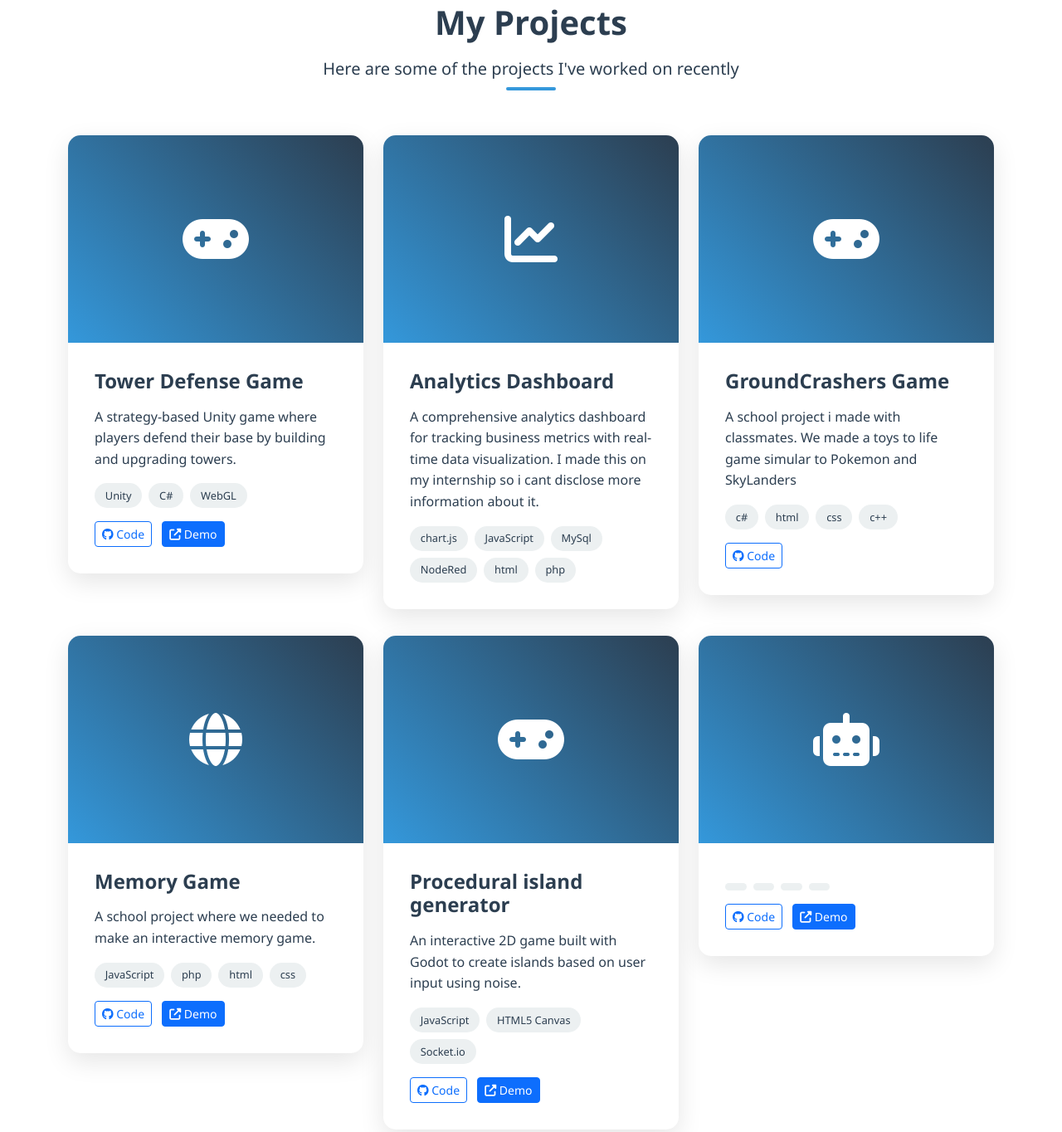
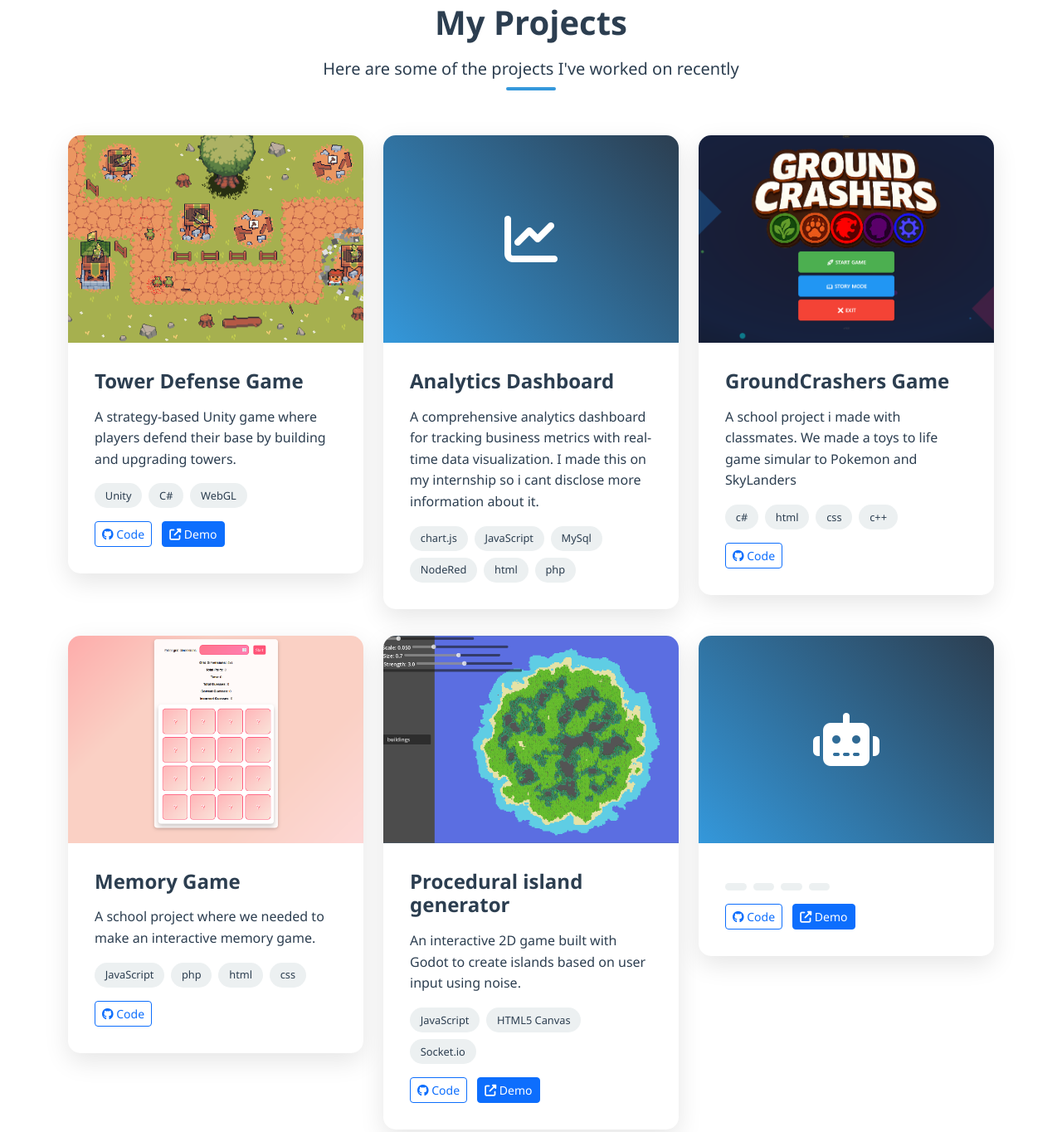
Before and after one commit to Wout-Vereijken/WoutVereijken.Github.io, a plain HTML site: page index.html in a window 1280 px wide. Shown: the part 1870-3234 px from the top of the page at 83% size. Drawn offline with nearby package versions, Linux system fonts and the light colour scheme.

Commit message:
Add project images and update project cards
Added PNG images for various games and updated project cards in index.html to display these images instead of icons. Also set a GitHub link for the Memory Game project and removed its demo button. Added a VSCode Live Server port setting.

```diff
--- a/index.html
+++ b/index.html
@@ -140,7 +140,7 @@
                 <div class="col-lg-4 col-md-6">
                     <div class="project-card">
                         <div class="project-image">
-                            <i class="fas fa-gamepad"></i>
+                            <img src="images/tower-defense.png" alt="tower-defense game" style="width:100%; height:100%; object-fit: cover;">
                         </div>
                         <div class="project-content">
                             <h4 class="project-title">Tower Defense Game</h4>
@@ -190,7 +190,7 @@
                 <div class="col-lg-4 col-md-6">
                     <div class="project-card">
                         <div class="project-image">
-                            <i class="fas fa-gamepad"></i>
+                            <img src="images/groundcrashers-game-titlescreen.png" alt="groundcrashers-game-titlescreen" style="width:100%; height:100%; object-fit: cover;">
                         </div>
                         <div class="project-content">
                             <h4 class="project-title">GroundCrashers Game</h4>
@@ -213,7 +213,7 @@
                 <div class="col-lg-4 col-md-6">
                     <div class="project-card">
                         <div class="project-image">
-                            <i class="fas fa-globe"></i>
+                            <img src="images/memory-game.png" alt="memory game" style="width:100%; height:100%; object-fit: cover;">
                         </div>
                         <div class="project-content">
                             <h4 class="project-title">Memory Game</h4>
@@ -225,11 +225,8 @@
                                 <span class="tech-tag">css</span>
                             </div>
                             <div class="mt-3">
-                                <a href="#" class="btn btn-outline-primary btn-sm me-2">
+                                <a href="https://github.com/Wout-Vereijken/memory-game" class="btn btn-outline-primary btn-sm me-2">
                                     <i class="fab fa-github"></i> Code
-                                </a>
-                                <a href="#" class="btn btn-primary btn-sm">
-                                    <i class="fas fa-external-link-alt"></i> Demo
                                 </a>
                             </div>
                         </div>
@@ -239,7 +236,7 @@
                 <div class="col-lg-4 col-md-6">
                     <div class="project-card">
                         <div class="project-image">
-                            <i class="fas fa-gamepad"></i>
+                            <img src="images/procedural-island.png" alt="procedural island generator" style="width:100%; height:100%; object-fit: cover;">
                         </div>
                         <div class="project-content">
                             <h4 class="project-title">Procedural island generator</h4>
```
Also changed, not shown: images/groundcrashers-game-titlescreen.png (added), images/memory-game.png (added), images/procedural-island.png (added), images/tower-defense.png (added), 1 other file.
